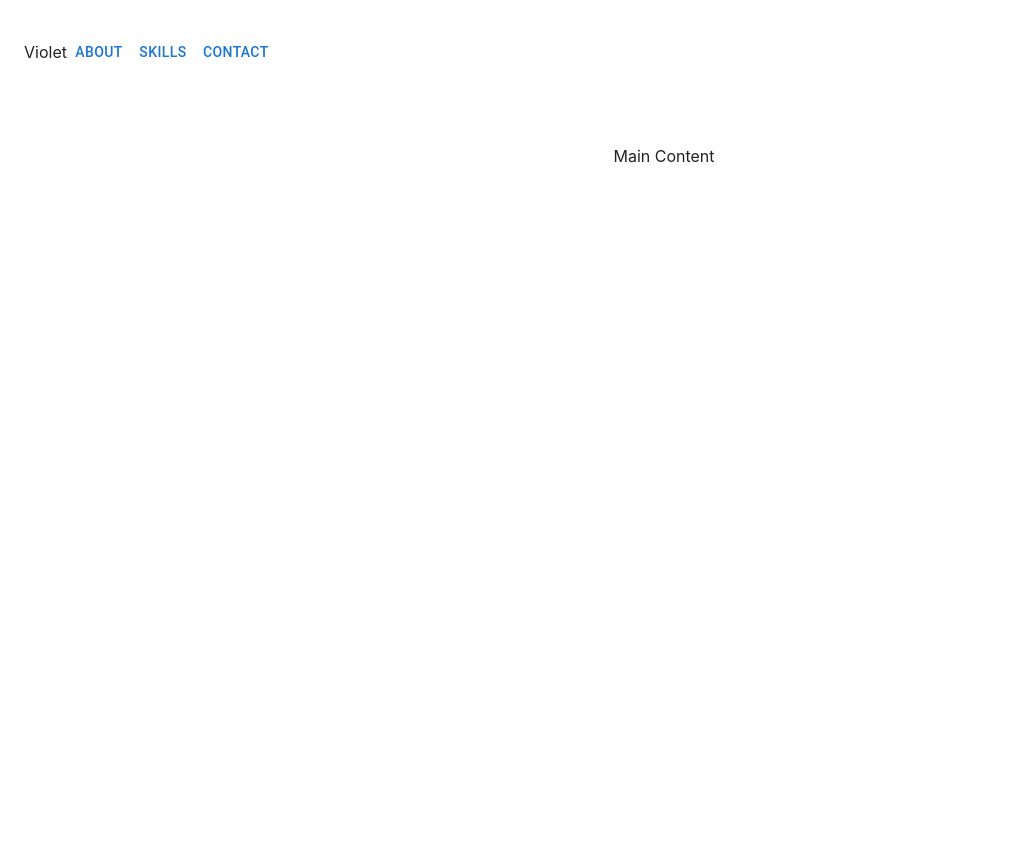
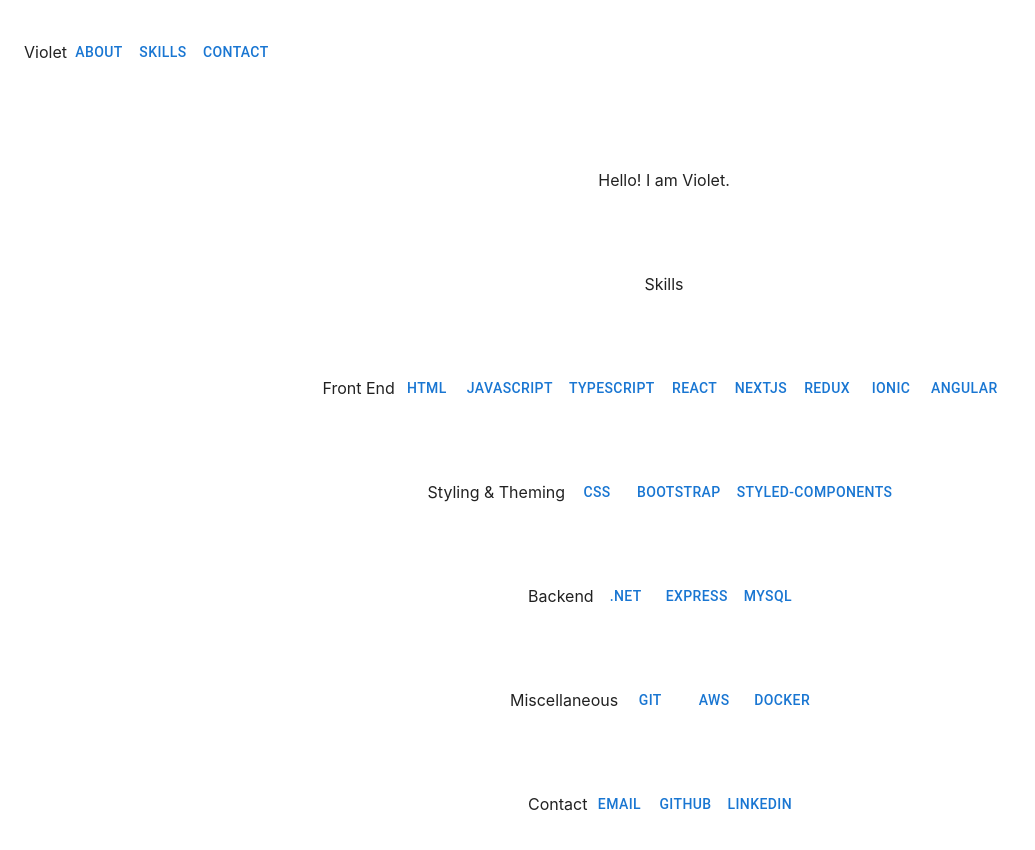
Before and after one commit to vlaudinsky/vlaudinsky.github.io, a React (Create React App) app in the folder portfolio/: page / in a window 1280 px wide. Shown: the top 850 px of the page, without its empty margins (0-1035 px from the left). Before the commit the page ends 800 px from the top, so only its background shows below. Built offline with nearby package versions, Linux system fonts and the light colour scheme.

Commit message:
Add Contenct to mainContent.jsx

```diff
--- a/portfolio/src/components/MainContent/About.jsx
+++ b/portfolio/src/components/MainContent/About.jsx
@@ -11,6 +11,7 @@ function About() {
         <Box
             sx={{
                 display: 'flex',
+                flexDirection:"column",
                 width: '100%',
                 alignItems: 'center',
                 justifyContent: 'center',
--- a/portfolio/src/components/MainContent/MainContent.jsx
+++ b/portfolio/src/components/MainContent/MainContent.jsx
@@ -1,7 +1,9 @@
 import * as React from 'react';
 import Box from '@mui/material/Box';
 import { useColorScheme } from '@mui/material/styles';
-
+import About from './About';
+import Skills from './Skills';
+import Contact from './Contact';
 function MainContent() {
     const { mode, setMode } = useColorScheme();
     if (!mode) {
@@ -11,6 +13,7 @@ function MainContent() {
         <Box
             sx={{
                 display: 'flex',
+                flexDirection:"column",
                 width: '100%',
                 alignItems: 'center',
                 justifyContent: 'center',
@@ -21,7 +24,9 @@ function MainContent() {
                 minHeight: '56px',
             }}
         >
-            Main Content
+            <About></About>
+            <Skills></Skills>
+            <Contact></Contact>
         </Box>
     );
 }
```
